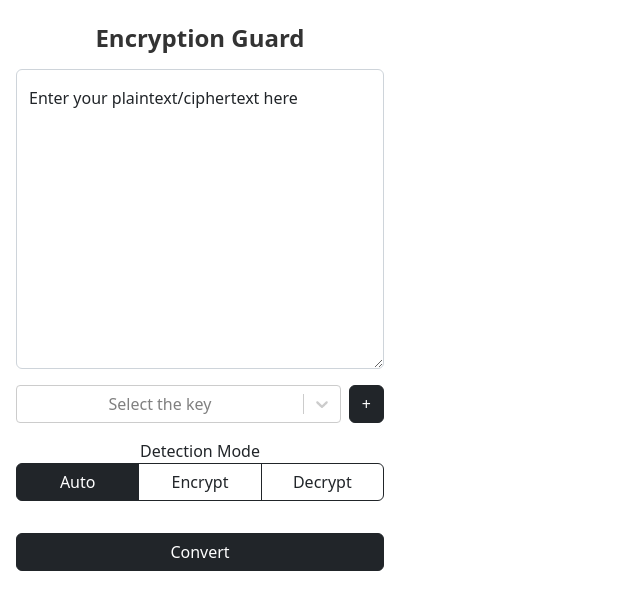
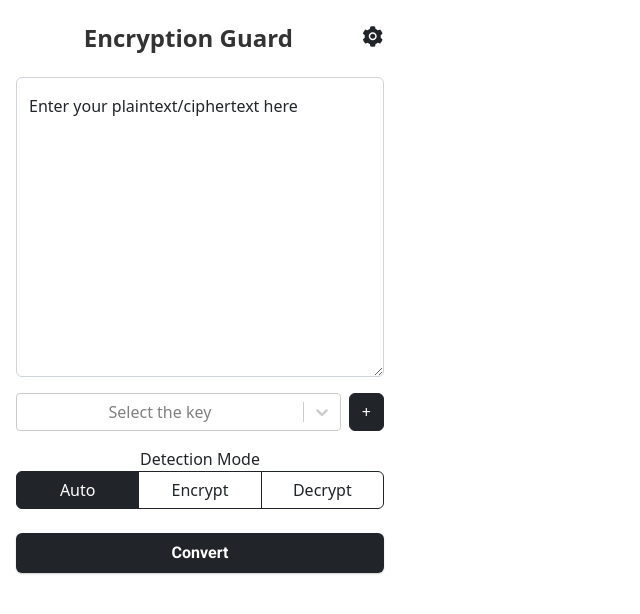
Before and after one commit to RitikVatsal/EncryptionGuard, a React (Create React App) app in the folder extension/: page / in a window 1280 px wide. Shown: the top 614 px of the page, without its empty margins (0-640 px from the left). Built offline with nearby package versions, Linux system fonts and the light colour scheme.

Commit message:
setting nav working, Form submit button enhanced

```diff
--- a/extension/src/App.css
+++ b/extension/src/App.css
@@ -1,3 +1,5 @@
+@import url(https://fonts.googleapis.com/css?family=Roboto:700);
+
 .App {
 	text-align: center;
 	border-radius: 20px;
@@ -28,3 +30,84 @@
 	padding: 0.16666666666667em 0.5em;
 	text-align: center;
 }
+
+.settings-icon {
+	width: 25px;
+	height: 25px;
+	animation: rotate-left 0.2s ease-in-out;
+	-webkit-animation: rotate-left 0.2s ease-in-out;
+}
+.settings-icon:hover {
+	cursor: pointer;
+	animation: rotate-right 0.2s ease-in-out;
+	-webkit-animation: rotate-right 0.2s ease-in-out;
+}
+.settings-icon:active {
+	transform: scale(0.9);
+}
+@keyframes rotate-right {
+	0% {
+		transform: rotate(0);
+	}
+	100% {
+		transform: rotate(75deg);
+	}
+}
+@keyframes rotate-left {
+	0% {
+		-webkit-transform: rotate(0);
+	}
+	100% {
+		-webkit-transform: rotate(-75deg);
+	}
+}
+.button {
+	background: #212529;
+	margin: auto auto;
+	width: 200px;
+	height: 40px;
+	overflow: hidden;
+	text-align: center;
+	transition: 0.2s;
+	cursor: pointer;
+	border-radius: 3px;
+	box-shadow: 0px 1px 2px rgba(0, 0, 0, 0.2);
+	align-items: center;
+	border: 0px;
+	/* justify-content: center; */
+}
+.btnTwo {
+	position: relative;
+	width: 200px;
+	height: 100px;
+	margin-top: -100px;
+	padding-top: 0.5px;
+	background: #26a69a;
+	left: -250px;
+	transition: 0.3s;
+	border: 0px;
+}
+.btnText {
+	margin-top: 2%;
+	font-family: "Roboto", sans-serif;
+	color: white;
+	transition: 0.3s;
+}
+.btnText2 {
+	margin-top: 63px;
+	margin-right: -130px;
+	color: #fff;
+	font-family: "Roboto", sans-serif;
+}
+.button:hover .btnTwo {
+	/*When hovering over .button change .btnTwo*/
+	left: -130px;
+}
+.button:hover .btnText {
+	/*When hovering over .button change .btnText*/
+	margin-left: 65px;
+}
+.button:active {
+	/*Clicked and held*/
+	box-shadow: 0px 5px 6px rgba(0, 0, 0, 0.3);
+}
--- a/extension/src/App.js
+++ b/extension/src/App.js
@@ -11,6 +11,8 @@ import ButtonGroup from "react-bootstrap/ButtonGroup";
 import OverlayTrigger from "react-bootstrap/OverlayTrigger";
 import Popover from "react-bootstrap/Popover";
 import CopyButton from "./Components/copyButton";
+import { AiFillSetting } from "react-icons/ai";
+import Settings from "./Pages/Settings";
 
 const popover = (
 	<Popover id='popover-basic'>
@@ -34,6 +36,8 @@ function App() {
 	const [validated, setValidated] = useState(false);
 	const [coptVisible, setCopyVisible] = useState(false);
 	const [status, setStatus] = useState("");
+	const [settingsVisible, setSettingsVisible] = useState(false);
+	const [anyFormError, setAnyFormError] = useState(false); // for height of textbox
 
 	const handleClose = () => setAddKeyModalVisible(false);
 	const handleShow = () => setAddKeyModalVisible(true);
@@ -71,11 +75,13 @@ function App() {
 		if (event.currentTarget.checkValidity() === false) {
 			event.stopPropagation();
 			setValidated(true);
+			setAnyFormError(true);
 		} else {
 			if (keySelected == null) {
 				setKeySelectionError(true);
 				return;
 			}
+			setAnyFormError(false);
 			setKeySelectionError(false);
 			const text = event.target.user_input_text.value;
 			debug("user input text", text);
@@ -122,17 +128,26 @@ function App() {
 
 	const handleInputChange = (event) => {
 		// if value is empty, hide copy button
-		if (event.target.value == "") setCopyVisible(false);
+		if (event.target.value == "") {
+			setCopyVisible(false);
+			setAnyFormError(true);
+		} else setAnyFormError(false);
 		setStatus("");
 		if (detectionMode % 2 == 1) setDetectionMode(1);
 	};
 	return (
 		<div className='App mt-4'>
-			<h1 className='title'>Encryption Guard</h1>
-			<Form noValidate validated={validated} className='m-3' onSubmit={handleSubmit}>
+			<div className='d-flex justify-content-between mx-3'>
+				<h1 className='title w-100'>Encryption Guard</h1>
+				<AiFillSetting className='settings-icon' onClick={() => setSettingsVisible(!settingsVisible)} />
+			</div>
+			{settingsVisible ? (
+				<Settings />
+			) : (
+				<Form noValidate validated={validated} className='m-3' onSubmit={handleSubmit} id='form'>
 					<div style={{ position: "relative" }}>
 						<FloatingLabel controlId='user_input_text' label={`Enter your ${detectionMode == 1 ? "plaintext/ciphertext" : detectionMode == 2 ? "plaintext" : "ciphertext"} here`} className='my-2'>
-						<Form.Control required as='textarea' placeholder={`Enter your ${detectionMode == 1 ? "plaintext/ciphertext" : detectionMode == 2 ? "plaintext" : "ciphertext"} here`} style={{ minHeight: "300px" }} onChange={handleInputChange} />
+							<Form.Control required as='textarea' placeholder={`Enter your ${detectionMode == 1 ? "plaintext/ciphertext" : detectionMode == 2 ? "plaintext" : "ciphertext"} here`} style={{ minHeight: anyFormError ? "275px" : "300px" }} onChange={handleInputChange} />
 							<Form.Control.Feedback type='invalid'>Please enter some text</Form.Control.Feedback>
 						</FloatingLabel>
 						{coptVisible && <CopyButton className='position-absolute top-0 end-0 mt-2 me-2' idOfElementToCopy='user_input_text' />}
@@ -162,12 +177,14 @@ function App() {
 						</ButtonGroup>
 					</Form.Group>
 
-				<Button className='mb-2 mt-3' variant='dark' type='submit' style={{ width: "100%" }}>
-					{status.length ? status : detectionMode == 2 ? "Encrypt" : detectionMode == 4 ? "Decrypt" : "Convert"}
-				</Button>
+					<button className='button rounded w-100 mt-2' type='submit' onClick={() => document.getElementById("form").dispatchEvent(new Event("submit"))}>
+						<p className='btnText'>{status.length ? status : detectionMode == 2 ? "Encrypt" : detectionMode == 4 ? "Decrypt" : "Convert"}</p>
+						<div className='btnTwo'>
+							<p className='btnText2'>GO!</p>
+						</div>
+					</button>
 				</Form>
-
-			{/* <!-- Modal --> */}
+			)}
 			<Modal show={addKeyModalVisible} onHide={handleClose}>
 				<Modal.Header closeButton>
 					<Modal.Title>Add Keys</Modal.Title>
--- /dev/null
+++ b/extension/src/Components/Settings.css
@@ -0,0 +1,22 @@
+.settings-nav-container {
+	min-height: 60px;
+	box-shadow: rgba(100, 100, 111, 0.2) 0px 0px 0px 0px;
+	-webkit-transition: ease-in-out 0.3s;
+	-moz-transition: ease-in-out 0.3s;
+	transition: ease-in-out 0.3s;
+}
+.settings-nav-container:hover {
+	/* box-shadow: inset 400px 0 0 0 black; */
+	/* background-color: black; */
+	/* color: whitesmoke; */
+	box-shadow: rgba(100, 100, 111, 0.2) 0px 7px 29px 0px;
+}
+
+.settings-nav-icon-container {
+	border-radius: 100%;
+	border: 1px solid #ccc;
+	height: 35px;
+	width: 35px;
+	background-color: black;
+	color: whitesmoke;
+}
--- /dev/null
+++ b/extension/src/Components/SettingsNav.js
@@ -0,0 +1,16 @@
+import React from "react";
+import { MdChevronRight } from "react-icons/md";
+import "./Settings.css";
+
+function SettingsNav(props) {
+	return (
+		<div class='d-flex justify-content-between align-items-center my-2 border-bottom settings-nav-container rounded px-3' onClick={props.onClick}>
+			<div class='d-flex align-items-center align-middle'>
+				<span className='d-flex align-items-center justify-content-center settings-nav-icon-container'>{props.icon}</span> <span className='ms-3 align-items-center'>{props.title}</span>
+			</div>
+			<MdChevronRight style={{ width: "25px", height: "25px" }} />
+		</div>
+	);
+}
+
+export default SettingsNav;
--- /dev/null
+++ b/extension/src/Pages/Settings.js
@@ -0,0 +1,60 @@
+import React, { useState } from "react";
+import Accordion from "react-bootstrap/Accordion";
+import { IoSettingsOutline } from "react-icons/io5";
+import { MdVpnKey } from "react-icons/md";
+import Tab from "react-bootstrap/Tab";
+import Tabs from "react-bootstrap/Tabs";
+import SettingsNav from "../Components/SettingsNav";
+
+function Settings() {
+	const [settingsPage, setSettingsPage] = useState("Settings");
+	return (
+		<>
+			{settingsPage === "Settings" ? (
+				<div className='m-3'>
+					<div className='m-3'>
+						<SettingsNav icon={<IoSettingsOutline style={{ width: "20px", height: "20px" }} />} title='General' onClick={() => setSettingsPage("General")} />
+						<SettingsNav icon={<MdVpnKey style={{ width: "20px", height: "20px" }} />} title='Key Management' onClick={() => setSettingsPage("Key Management")} />
+						<SettingsNav icon={<MdVpnKey style={{ width: "20px", height: "20px" }} />} title='Keys Import/Export' onClick={() => setSettingsPage("Keys Import/Export")} />
+					</div>
+				</div>
+			) : settingsPage === "General" ? (
+				<h1>General</h1>
+			) : settingsPage === "Key Management" ? (
+				<h1>Key Management</h1>
+			) : settingsPage === "Keys Import/Export" ? (
+				<h1>Import/Export</h1>
+			) : null}
+		</>
+	);
+}
+
+export default Settings;
+
+// <Tabs defaultActiveKey='General' id='uncontrolled-tab-example' className='mt-3'>
+// 	<Tab eventKey='General' title='General' className='m-3 bg-primary'>
+// 		<button>ancb</button>
+// 	</Tab>
+// 	<Tab eventKey='Keys' title='Manage Keys'>
+// 		<button>ancb</button>
+// 	</Tab>
+// 	<Tab eventKey='Import/Export Keys' title='Import/Export Keys'>
+// 		<Accordion defaultActiveKey='0' className='mx-3 mt-3'>
+// 			<Accordion.Item eventKey='0'>
+// 				<Accordion.Header>
+// 					<IoSettingsOutline className='me-2' />
+// 					General Settings
+// 				</Accordion.Header>
+// 				<Accordion.Body>
+// 					<p>default key generation length</p>
+// 				</Accordion.Body>
+// 			</Accordion.Item>
+// 			<Accordion.Item eventKey='1'>
+// 				<Accordion.Header>
+// 					<MdVpnKey className='me-2' /> Key Management
+// 				</Accordion.Header>
+// 				<Accordion.Body>Lorem ipsum dolor sit amet, consectetur adipiscing elit, sed do eiusmod tempor incididunt ut labore et dolore magna aliqua. Ut enim ad minim veniam, quis nostrud exercitation ullamco laboris nisi ut aliquip ex ea commodo consequat. Duis aute irure dolor in reprehenderit in voluptate velit esse cillum dolore eu fugiat nulla pariatur. Excepteur sint occaecat cupidatat non proident, sunt in culpa qui officia deserunt mollit anim id est laborum.</Accordion.Body>
+// 			</Accordion.Item>
+// 		</Accordion>
+// 	</Tab>
+// </Tabs>
```
Also changed, not shown: 2 other files (tests, documents, lock files or other folders). Lines whose indentation alone changed are shown as unchanged.
